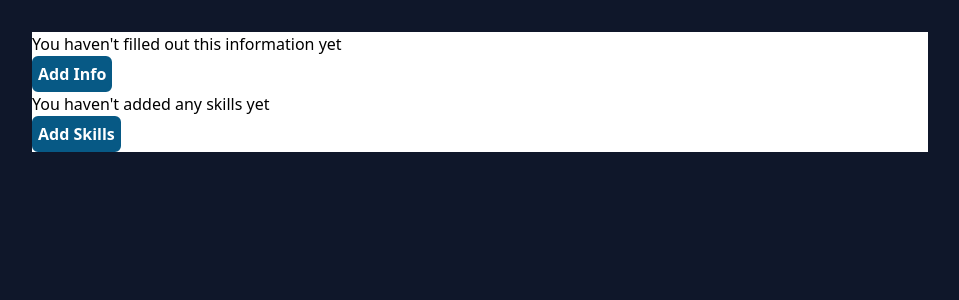
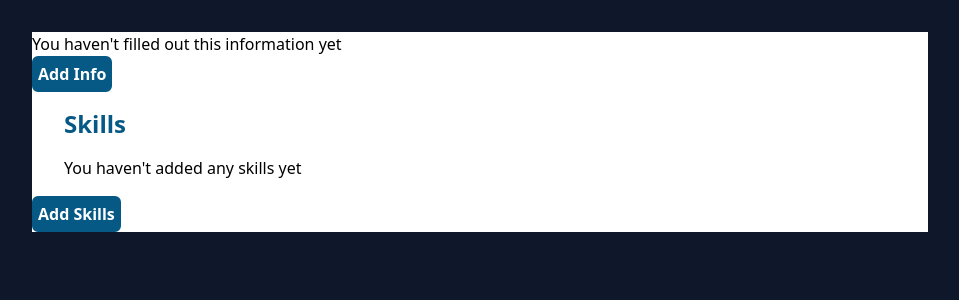
Before and after one commit to JoshDevHub/cv-project, a React (Create React App) app: page / in a window 1280 px wide. Shown: the top 300 px of the page, without its empty margins (160-1119 px from the left). Built offline with nearby package versions, Linux system fonts and the light colour scheme.

Commit message:
feat: style skills component

```diff
--- a/src/components/Skills.js
+++ b/src/components/Skills.js
@@ -1,22 +1,35 @@
 import React, { Component } from "react";
 
 class Skills extends Component {
+  heading() {
+    return <h2 className="mb-4 text-2xl font-bold text-sky-800">Skills</h2>;
+  }
+
   render() {
     const { skills } = this.props;
 
     if (skills.length === 0) {
       return (
-        <div>
+        <div className="px-8 py-4">
+          {this.heading()}
           <p>You haven't added any skills yet</p>
         </div>
       );
     }
 
     return (
-      <div>
-        <ul>
+      <div className="px-8 py-4">
+        {this.heading()}
+        <ul className="flex flex-wrap gap-4">
           {skills.map((skill) => {
-            return <li key={skill.id}>{skill.text}</li>;
+            return (
+              <li
+                key={skill.id}
+                className="rounded-md bg-sky-800 px-2 py-1 text-white"
+              >
+                {skill.text}
+              </li>
+            );
           })}
         </ul>
       </div>
```
